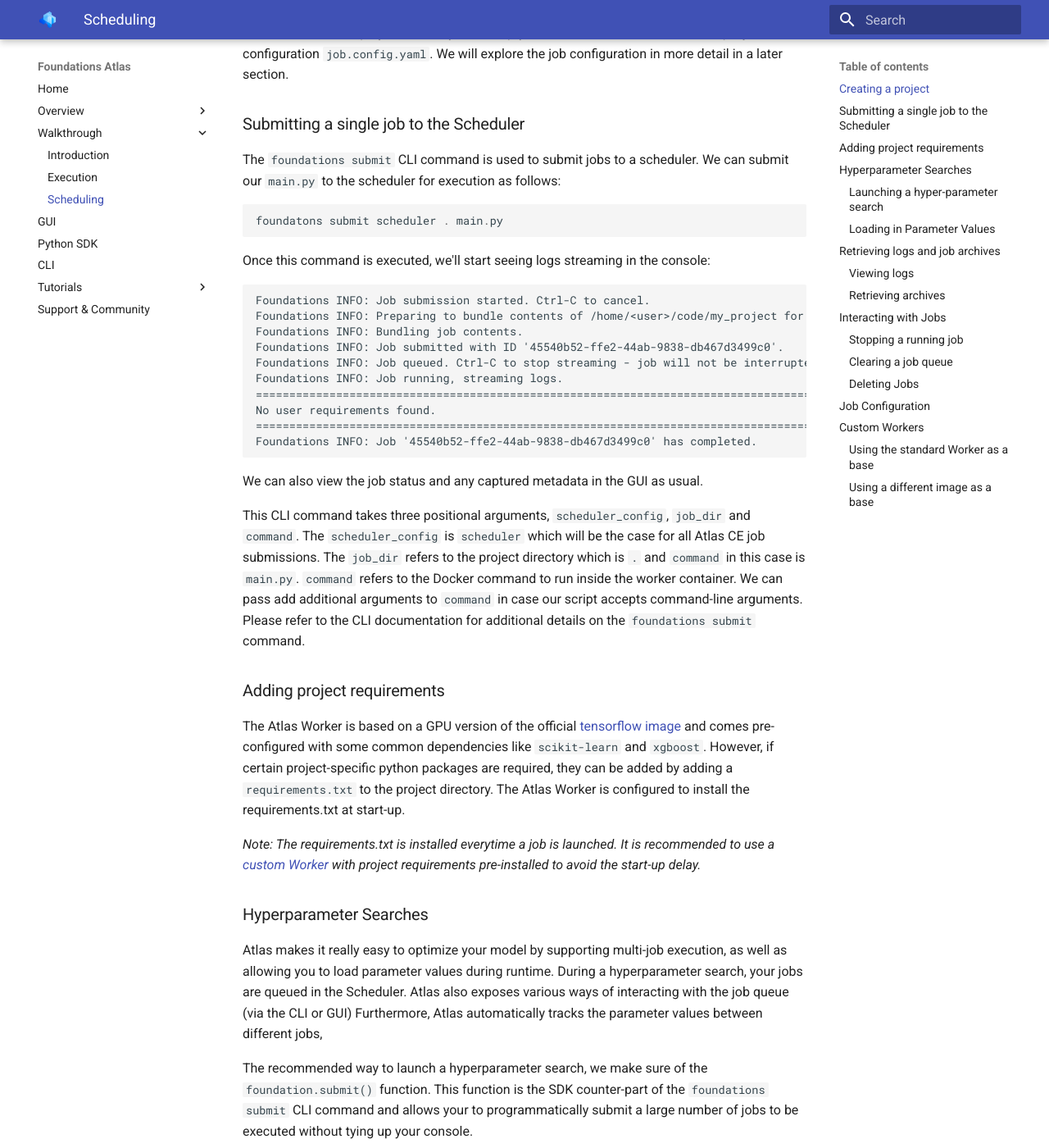
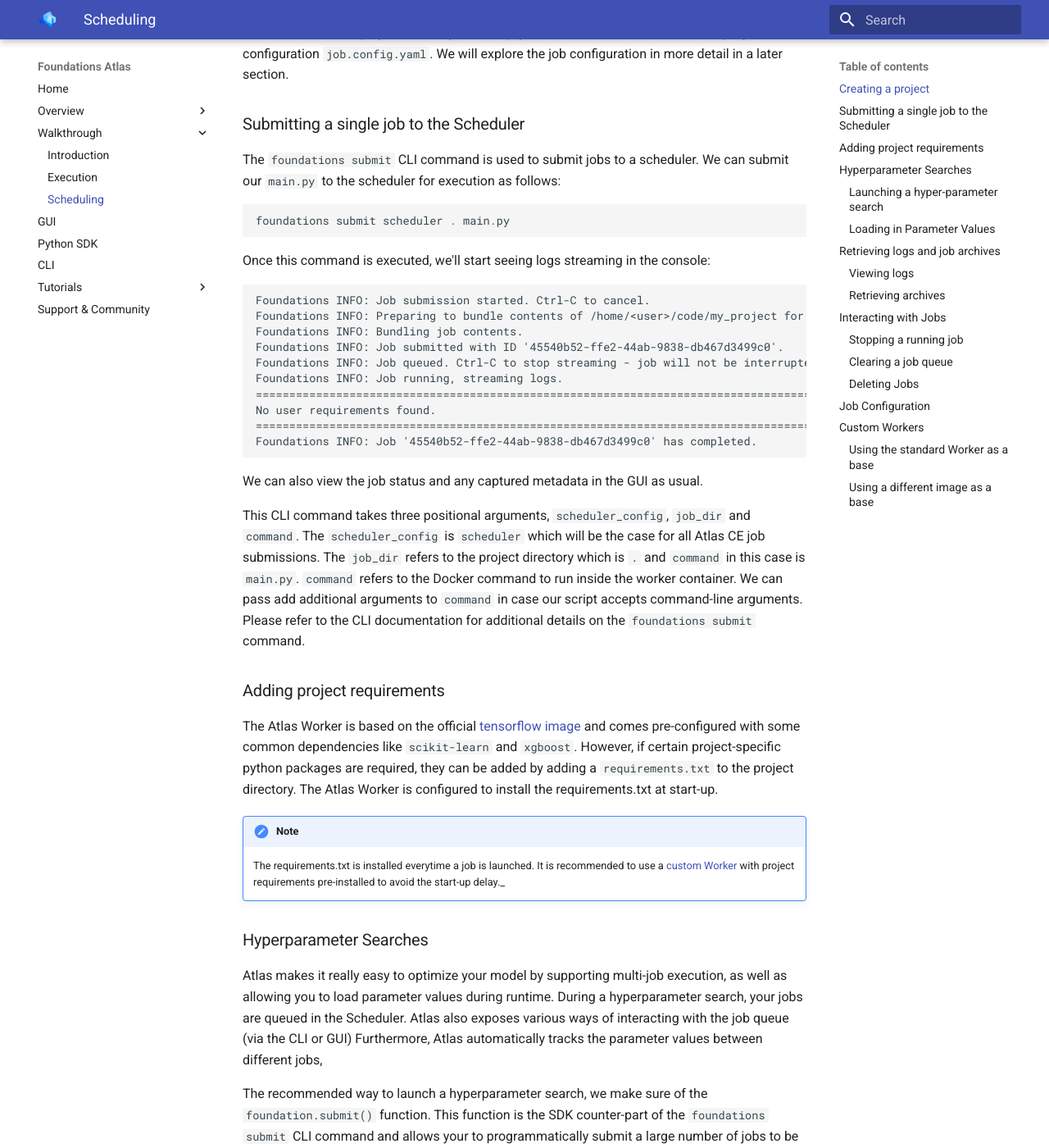
Before and after one commit to DeepLearnI/atlas-ce-docs, an MkDocs documentation site: the page built from docs/api_docs/sources/atlas-modes/scheduling.md, in a window 1280 px wide and 1400 px high, scrolled down 813 px. Shown: the whole window at 82% size. Built offline with MkDocs 1.6.1 and Material for MkDocs 9.7.7, drawn with Linux system fonts in a browser that asks for light colours.

Commit message:
[SR] Minor edits in scheduling page

````diff
--- a/docs/api_docs/sources/atlas-modes/scheduling.md
+++ b/docs/api_docs/sources/atlas-modes/scheduling.md
@@ -27,7 +27,7 @@ The `foundations submit` CLI command is used to submit jobs to a scheduler.
 We can submit our `main.py` to the scheduler for execution as follows:
 
 ```python
-foundatons submit scheduler . main.py
+foundations submit scheduler . main.py
 ```
 
 Once this command is executed, we'll start seeing logs streaming in the console:
@@ -52,10 +52,12 @@ The `job_dir` refers to the project directory which is `.` and `command` in this
 `command` refers to the Docker command to run inside the worker container. We can pass add additional arguments to `command` in case our script accepts command-line arguments. Please refer to the CLI documentation for additional details on the `foundations submit` command.
 
 ### Adding project requirements
-The Atlas Worker is based on a GPU version of the official [tensorflow image](https://hub.docker.com/layers/tensorflow/tensorflow/1.13.2-gpu-py3-jupyter/images/sha256-1ff5a56100a03bbad26a819521746ca6cf58ff1ee06f5ce3020cc2ed86961abd) and comes pre-configured with some common dependencies like `scikit-learn` and `xgboost`.
+The Atlas Worker is based on the official [tensorflow image](https://hub.docker.com/layers/tensorflow/tensorflow/1.13.2-gpu-py3-jupyter/images/sha256-1ff5a56100a03bbad26a819521746ca6cf58ff1ee06f5ce3020cc2ed86961abd) and comes pre-configured with some common dependencies like `scikit-learn` and `xgboost`.
 However, if certain project-specific python packages are required, they can be added by adding a `requirements.txt` to the project directory. The Atlas Worker is configured to install the requirements.txt at start-up.
 
-_Note: The requirements.txt is installed everytime a job is launched. It is recommended to use a [custom Worker](link/to/section) with project requirements pre-installed to avoid the start-up delay._
+!!! note
+    The requirements.txt is installed everytime a job is launched.
+    It is recommended to use a [custom Worker](link/to/section) with project requirements pre-installed to avoid the start-up delay._
 
 ### Hyperparameter Searches
 
````
